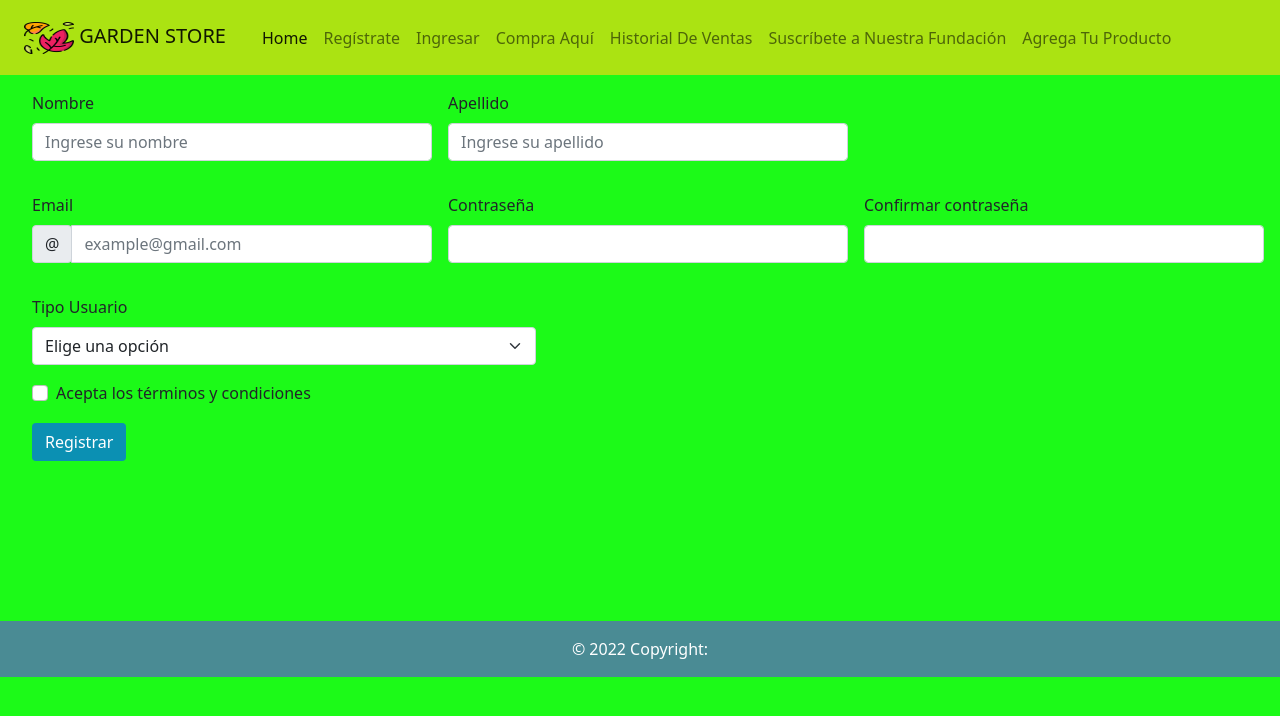
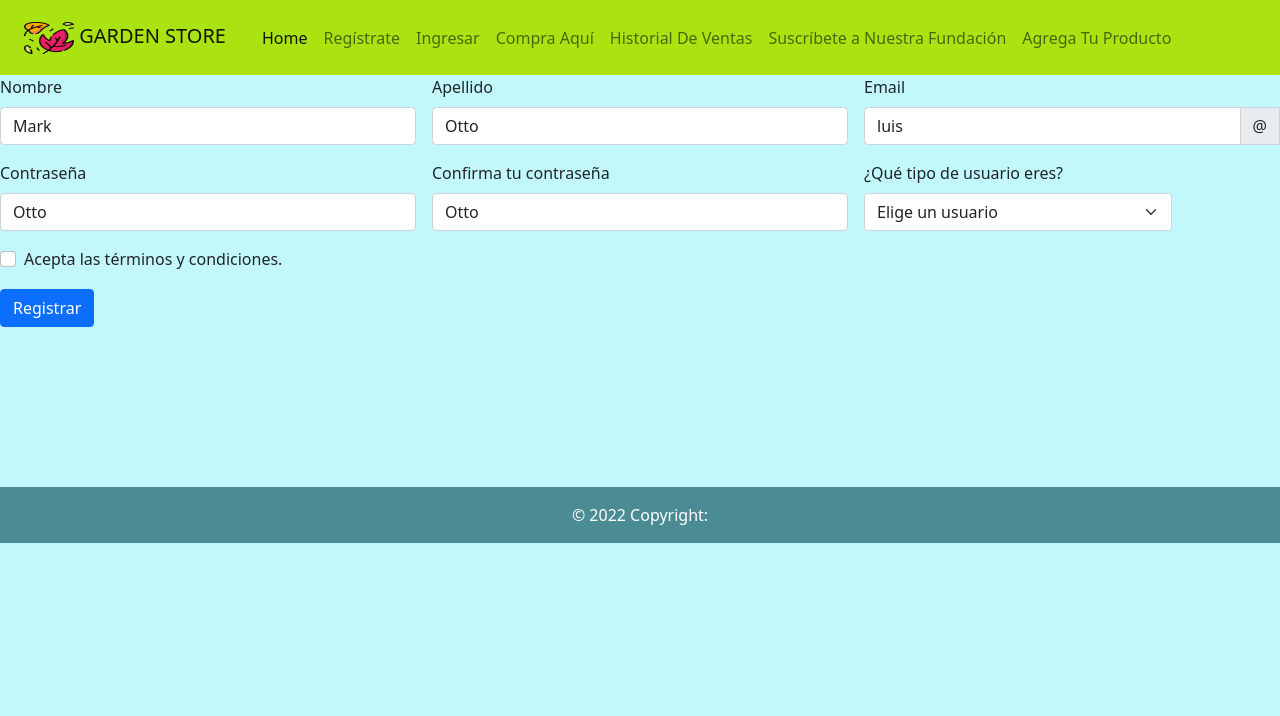
Before and after one commit to LuisSaavedra023/Tienda_Jardineria_Garden_Store, a Django app: page /registro/ in a window 1280 px wide. Shown: the top 716 px of the page. Run offline with Django 4.2, Linux system fonts and the light colour scheme; some libraries are stand-ins or nearby versions.

Commit message:
Implementando alertas y configurando registro

```diff
--- a/garden/core/static/core/css/style.css
+++ b/garden/core/static/core/css/style.css
@@ -1,5 +1,5 @@
 body{
-    background-color: #1CFA18;
+    background-color: #c2f8fb;
 }
 p{
    font-family: 'Franklin Gothic Medium', 'Arial Narrow', Arial, sans-serif;
--- a/garden/core/static/core/js/validar.js
+++ b/garden/core/static/core/js/validar.js
@@ -1 +1,48 @@
-console.log("hola marcelo")
+// Example starter JavaScript for disabling form submissions if there are invalid fields
+(function () {
+    'use strict'
+
+    // Fetch all the forms we want to apply custom Bootstrap validation styles to
+    var forms = document.querySelectorAll('.needs-validation')
+
+    // Loop over them and prevent submission
+    Array.prototype.slice.call(forms)
+      .forEach(function (form) {
+        form.addEventListener('submit', function (event) {
+          if (!form.checkValidity()) {
+            event.preventDefault()
+            event.stopPropagation()
+          }else{
+                //PREVIENE EL ENVIO POR EL MÉTODO GET DE LOS DATOS, ASÍ NO RECARGA LA CONSOLA.
+                event.preventDefault()
+                //CAPTURACIÓN DE VALORES.
+                const password1 = document.querySelector("#password").value
+                const password2 = document.querySelector("#password2").value
+                //CUANDO LAS CONTRASEÑAS NO COINCIDAN.
+                if (password1 != password2){
+                    console.log("Las contraseñas no coinciden")
+                    Swal.fire({
+                        icon: 'error',
+                        title: 'ERROR',
+                        text: 'Las contraseñas no coinciden.',
+                        footer: 'Ambas contraseñas deben coincidir, ingrésalas nuevamente.'
+                      })
+                }else{
+                    console.log(password1, password2)
+                    Swal.fire({
+                        position: 'top-end',
+                        icon: 'success',
+                        title: 'Te has registrado éxitosamente.',
+                        footer: 'Enseguida te redireccionaremos a la página principal.',
+                        showConfirmButton: false,
+                        timer: 2500
+                      })
+                }
+
+
+          }
+
+          form.classList.add('was-validated')
+        }, false)
+      })
+  })()
--- a/garden/core/templates/core/registro.html
+++ b/garden/core/templates/core/registro.html
@@ -3,63 +3,89 @@
 {% load static %}
 <!-- IMPORTACIÓN DE BLOQUE JAVASCRIPT -->
 {% block javascript %}
+  <script src="//cdn.jsdelivr.net/npm/sweetalert2@11"></script>
   <script src="{% static 'core/js/validar.js' %}"></script>
 {% endblock %}
 <!-- SE LLAMA AL BLOQUE DINAMICO CREADO EN BASE.HTML PARA CARGAR EL FORMULARIO, ESTE BLOQUE CONTIENE LA ESTRUCTURA QUE SE DEBE MANTENER DE LA PÁGINA PRINCIPAL -->
 {% block dinamico%}
-  <form class="row g-3 ms-4" method="POST">
-    <div class="row g-3">
+
+<form class="row g-3 needs-validation" novalidate>
   <div class="col-md-4">
-          <label for="validationServer01" class="form-label">Nombre</label>
-          <input type="text" class="form-control " id="validationServer01" placeholder="Ingrese su nombre" required>
-
-        </div>
-        <div class="col-md-4">
-          <label for="validationServer02" class="form-label">Apellido</label>
-          <input type="text" class="form-control " id="validationServer02" placeholder="Ingrese su apellido" required>
-
-        </div>
-      </div>
-      <div class="row g-3">
-        <div class="col-md-4">
-          <label for="validationServerUsername" class="form-label">Email</label>
-          <div class="input-group has-validation">
-            <span class="input-group-text" id="inputGroupPrepend3">@</span>
-            <input type="email" class="form-control " id="validationServerUsername" aria-describedby="inputGroupPrepend3 validationServerUsernameFeedback" placeholder="example@gmail.com" required>
-
+    <label for="validationCustom01" class="form-label">Nombre</label>
+    <input type="text" class="form-control" id="name" value="Mark" required>
+    <div class="valid-feedback">
+      Bien hecho!
     </div>
   </div>
   <div class="col-md-4">
-          <label for="validationServer03" class="form-label">Contraseña</label>
-          <input type="password" class="form-control " id="contrasenia" name="contrasenia" aria-describedby="validationServer03Feedback" required>
+    <label for="validationCustom02" class="form-label">Apellido</label>
+    <input type="text" class="form-control" id="last_name" value="Otto" required>
+    <div class="valid-feedback">
+      Bien hecho!
+    </div>
   </div>
   <div class="col-md-4">
-          <label for="validationServer03" class="form-label">Confirmar contraseña</label>
-          <input type="password" class="form-control " id="confirmar_contrasenia" name="confirmar_contrasenia" aria-describedby="validationServer03Feedback" required>
+    <label for="validationCustomUsername" class="form-label">Email</label>
+    <div class="input-group has-validation">
+      <input type="text" class="form-control" id="email" aria-describedby="inputGroupPrepend" required value="luis">
+      <span class="input-group-text" id="inputGroupPrepend">@</span>
+      <div class="valid-feedback">
+        Bien hecho!
+      </div>
+      <div class="invalid-feedback">
+        Ingresa tu email.
       </div>
     </div>
-      <div class="row g-3">
-        <div class="col-md-5">
-          <label for="validationServer04" class="form-label">Tipo Usuario</label>
-          <select class="form-select " id="validationServer04" aria-describedby="validationServer04Feedback" required>
-            <option selected disabled value="">Elige una opción</option>
-            <option>Cliente</option>
-            <option>Vendedor</option>
+  </div>
+  <div class="col-md-4">
+    <label for="validationCustom02" class="form-label">Contraseña</label>
+    <input type="text" class="form-control" id="password" value="Otto" required>
+    <div class="valid-feedback">
+      Bien hecho!
+    </div>
+    <div class="invalid-feedback">
+      Ingresa tu contraseña.
+    </div>
+  </div>
+  <div class="col-md-4">
+    <label for="validationCustom02" class="form-label">Confirma tu contraseña</label>
+    <input type="text" class="form-control" id="password2" value="Otto" required>
+    <div class="valid-feedback">
+      Bien hecho!
+    </div>
+    <div class="invalid-feedback">
+      Confirma tu contraseña.
+    </div>
+  </div>
+  <div class="col-md-3">
+    <label for="validationCustom04" class="form-label">¿Qué tipo de usuario eres?</label>
+    <select class="form-select" id="validationCustom04" required>
+      <option selected disabled value="">Elige un usuario</option>
+      <option>CLIENTE</option>
+      <option>ADMINISTRADOR</option>
+
     </select>
+    <div class="valid-feedback">
+      Bien hecho!
+    </div>
+    <div class="invalid-feedback">
+      Selecciona un usuario.
+    </div>
+  </div>
 
+  <div class="col-12">
+    <div class="form-check">
+      <input class="form-check-input" type="checkbox" value="" id="invalidCheck" required>
+      <label class="form-check-label" for="invalidCheck">
+        Acepta las términos y condiciones.
+      </label>
+      <div class="invalid-feedback">
+        Debe aceptar antes de enviar.
+      </div>
     </div>
   </div>
   <div class="col-12">
-        <div class="form-check">
-          <input class="form-check-input " type="checkbox" value="" id="invalidCheck3" aria-describedby="invalidCheck3Feedback" required>
-          <label class="form-check-label" for="invalidCheck3">
-            Acepta los términos y condiciones
-          </label>
-
-        </div>
-      </div>
-      <div class="col-12">
-        <button class="btn button-register" type="submit" id="button-register">Registrar</button>
+    <button class="btn btn-primary" type="submit">Registrar</button>
   </div>
 </form>
 <!-- TÉRMINO DEL BLOQUE DINAMICO   -->
```
Also changed, not shown: hola.html (added, +98 -0 lines), hola1.js (added, +54 -0 lines). Lines whose indentation alone changed are shown as unchanged.
